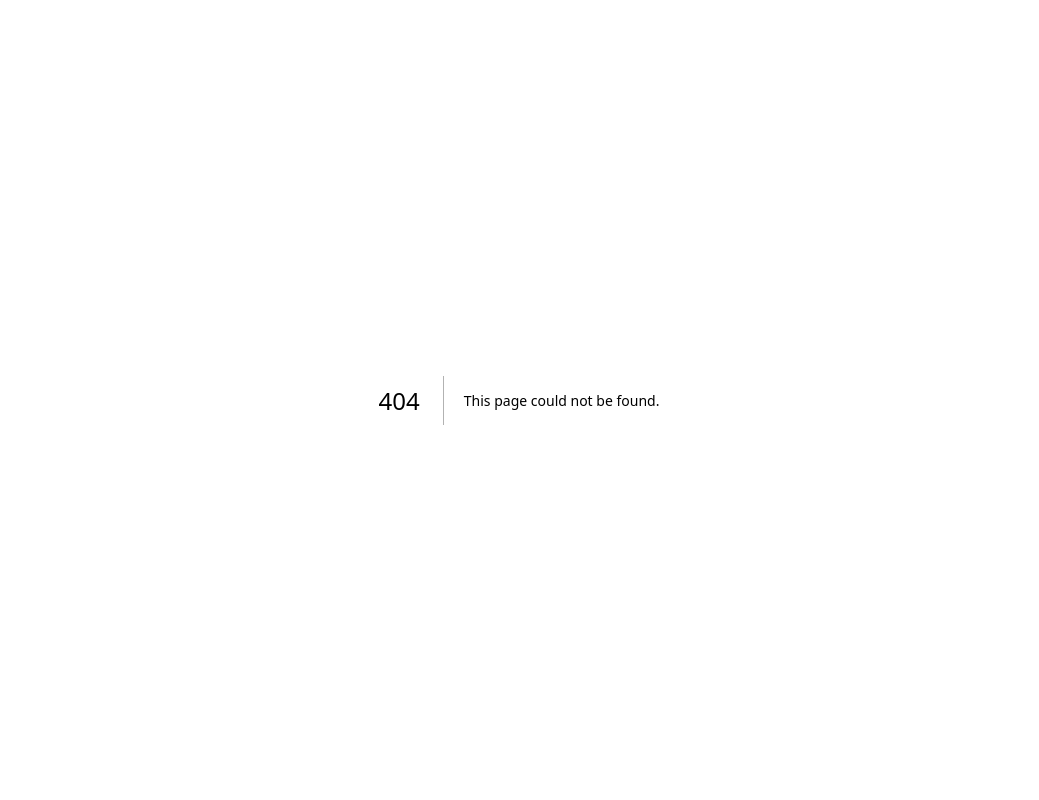
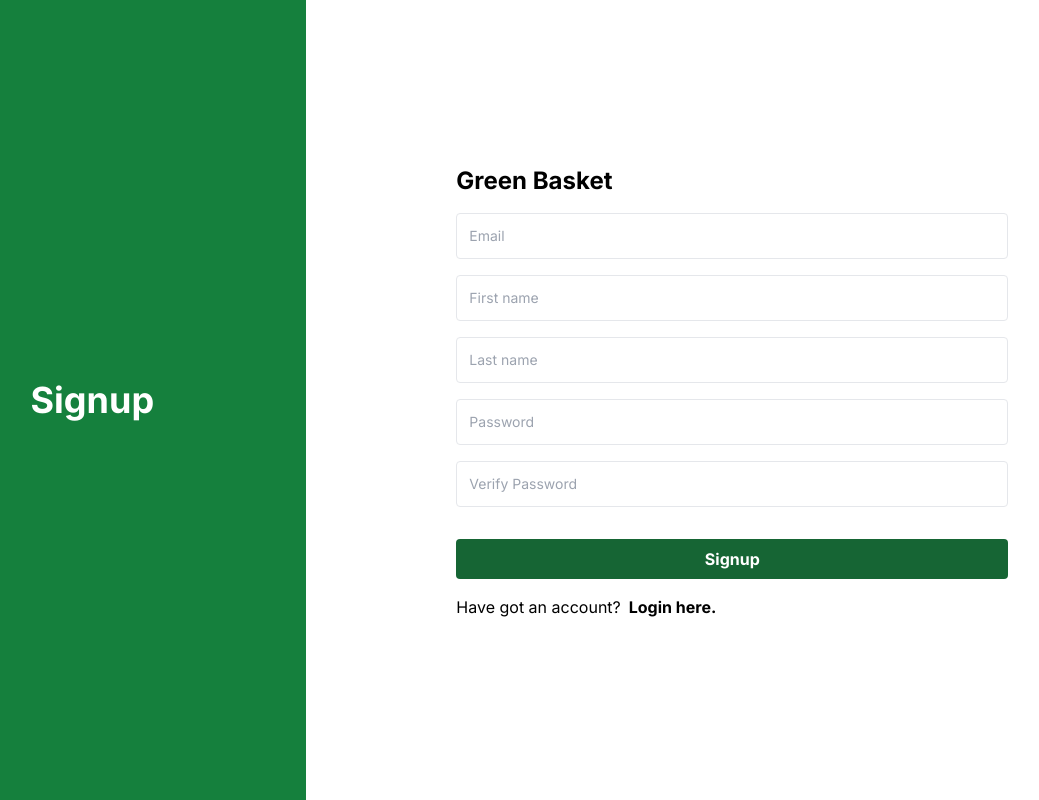
Before and after one commit to kentjordan/green-basket-buyer, a Next.js app: page /signup in a window 1280 px wide. Before the commit this address had no page. Shown: the whole page, without its empty margins (121-1160 px from the left). Built offline with nearby package versions, Linux system fonts and the light colour scheme.

Commit message:
feat: added login and signup page

```diff
--- /dev/null
+++ b/src/app/login/page.tsx
@@ -0,0 +1,41 @@
+import Link from "next/link";
+
+const LoginPage = () => {
+  return (
+    <div className='h-screen w-full flex'>
+      <div className='bg-green-700 md:flex-[0.5] md:flex items-center justify-center hidden'>
+        <h1 className='text-4xl text-white font-bold'>Login</h1>
+      </div>
+      <div className='flex-1 flex flex-col items-center justify-center'>
+        <div className='w-full max-w-[600px] p-2 rounded'>
+          <Link href='/' className='mx-4 my-8 font-bold text-2xl'>
+            Green Basket
+          </Link>
+          <div className='flex flex-col m-4 gap-y-4'>
+            <input
+              type='text'
+              placeholder='Email'
+              className='p-3 border rounded text-sm'
+            />
+            <input
+              type='text'
+              placeholder='Password'
+              className='p-3 border rounded text-sm'
+            />
+            <button className='bg-green-700 text-white p-2 rounded font-bold mt-4'>
+              Login
+            </button>
+            <div className='flex gap-x-2 flex-wrap'>
+              <p>Don't have an account? </p>
+              <Link href='/signup' className='font-bold'>
+                Register here.
+              </Link>
+            </div>
+          </div>
+        </div>
+      </div>
+    </div>
+  );
+};
+
+export default LoginPage;
--- /dev/null
+++ b/src/app/signup/page.tsx
@@ -0,0 +1,56 @@
+import Link from "next/link";
+
+const SignupPage = () => {
+  return (
+    <div className='h-screen w-full flex'>
+      <div className='bg-green-700 md:flex-[0.5] md:flex hidden items-center justify-center'>
+        <h1 className='text-4xl text-white font-bold'>Signup</h1>
+      </div>
+      <div className='flex-1 flex flex-col items-center justify-center'>
+        <div className='w-full max-w-[600px] p-2 rounded'>
+          <Link href='/' className='mx-4 my-8 font-bold text-2xl'>
+            Green Basket
+          </Link>
+          <div className='flex flex-col m-4 gap-y-4'>
+            <input
+              type='text'
+              placeholder='Email'
+              className='p-3 border rounded text-sm'
+            />
+            <input
+              type='text'
+              placeholder='First name'
+              className='p-3 border rounded text-sm'
+            />
+            <input
+              type='text'
+              placeholder='Last name'
+              className='p-3 border rounded text-sm'
+            />
+            <input
+              type='text'
+              placeholder='Password'
+              className='p-3 border rounded text-sm'
+            />
+            <input
+              type='text'
+              placeholder='Verify Password'
+              className='p-3 border rounded text-sm'
+            />
+            <button className='bg-green-800 text-white p-2 rounded font-bold mt-4'>
+              Signup
+            </button>
+            <div className='flex gap-x-2 flex-wrap'>
+              <p>Have got an account?</p>
+              <Link href='/login' className='font-bold'>
+                Login here.
+              </Link>
+            </div>
+          </div>
+        </div>
+      </div>
+    </div>
+  );
+};
+
+export default SignupPage;
--- a/src/components/Navbar.tsx
+++ b/src/components/Navbar.tsx
@@ -1,4 +1,4 @@
-import React from "react";
+import Link from "next/link";
 
 const Navbar = () => {
   return (
@@ -8,9 +8,11 @@
       <div className='flex flex-row gap-4 items-center'>
         <span>Contact</span>
         <span>About</span>
-        <span className='bg-green-700 px-2 py-1 rounded text-white font-bold'>
+        <Link
+          href='/login'
+          className='bg-green-700 px-2 py-1 rounded text-white font-bold'>
           Login
-        </span>
+        </Link>
       </div>
     </div>
   );
```
